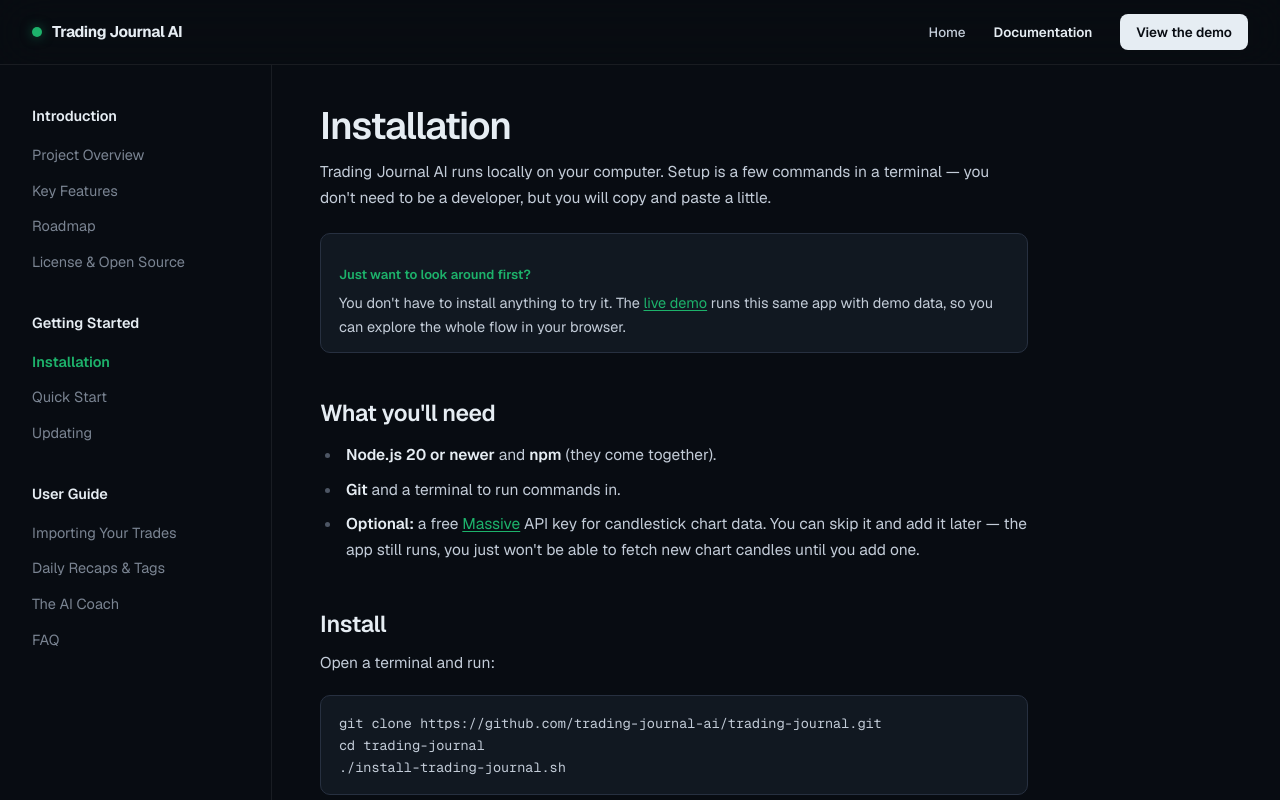
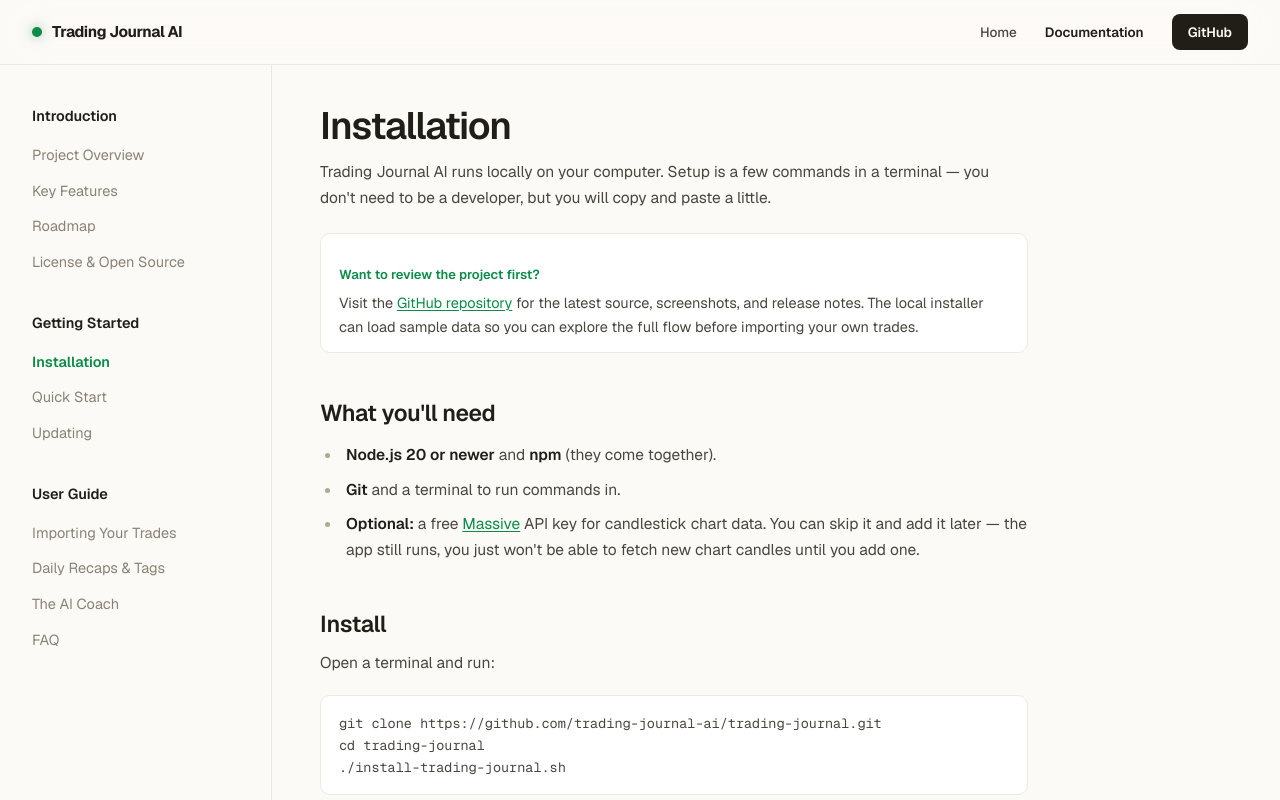
Before and after one commit to trading-journal-ai/trading-journal-site, a Next.js app: page /docs/getting-started/installation in a window 1280 px wide. Shown: the top 800 px of the page. Built offline with nearby package versions, Linux system fonts and the light colour scheme; no server answers.

Commit message:
Retire demo marketing and simplify landing page

```diff
--- a/src/app/components/site-header.tsx
+++ b/src/app/components/site-header.tsx
@@ -3,7 +3,7 @@
 import Link from "next/link";
 import { usePathname } from "next/navigation";
 
-const demoUrl = process.env.NEXT_PUBLIC_DEMO_URL ?? "https://demo.trading-journal.ai/demo";
+const githubUrl = "https://github.com/trading-journal-ai/trading-journal";
 
 // The site-wide global nav. Shared by the landing page and the docs section so
 // they read as one app. The landing page gets scroll-section links; docs swaps
@@ -52,12 +52,14 @@
           >
             Documentation
           </Link>
-          <Link
-            href={demoUrl}
+          <a
+            href={githubUrl}
+            rel="noreferrer"
+            target="_blank"
             className="inline-flex h-9 items-center rounded-lg bg-[var(--foreground)] px-4 text-[13.5px] font-semibold text-[var(--background)] transition-opacity hover:opacity-90"
           >
-            View the demo
-          </Link>
+            GitHub
+          </a>
         </nav>
       </div>
     </header>
--- a/src/app/components/theme-toggle.tsx
+++ b/src/app/components/theme-toggle.tsx
@@ -14,9 +14,9 @@
 }
 
 export function ThemeToggle() {
-  // Server + first client render resolve to "dark" (the default, no data-theme),
-  // matching the no-flash script's baseline, then sync to the live DOM attribute.
-  const theme = useSyncExternalStore(subscribeTheme, readTheme, () => "dark");
+  // Server + first client render resolve to daylight, matching the default HTML
+  // attribute; the live DOM then reflects any explicit saved dark preference.
+  const theme = useSyncExternalStore(subscribeTheme, readTheme, () => "daylight");
 
   const apply = (next: "dark" | "daylight") => {
     if (next === "daylight") {
--- a/src/app/docs/getting-started/installation/page.mdx
+++ b/src/app/docs/getting-started/installation/page.mdx
@@ -8,10 +8,10 @@
 Trading Journal AI runs locally on your computer. Setup is a few commands in a terminal —
 you don't need to be a developer, but you will copy and paste a little.
 
-<Note title="Just want to look around first?">
-You don't have to install anything to try it. The
-[live demo](https://demo.trading-journal.ai/demo) runs this same app with demo data, so you
-can explore the whole flow in your browser.
+<Note title="Want to review the project first?">
+Visit the [GitHub repository](https://github.com/trading-journal-ai/trading-journal) for
+the latest source, screenshots, and release notes. The local installer can load sample
+data so you can explore the full flow before importing your own trades.
 </Note>
 
 ## What you'll need
--- a/src/app/docs/guide/ai-coach/page.mdx
+++ b/src/app/docs/guide/ai-coach/page.mdx
@@ -8,9 +8,9 @@
 <Note title="In development">
 The coach is an **early version**, not a finished feature. An early form of live review
 already works: configure your own OpenAI API key locally and the coach can draft a review
-of your actual trades today. The hosted demo shows seeded examples of what that looks
-like. The guided setup, other model providers, and deeper rule-checking are still being
-built — this page describes both what works now and where it's headed.
+of your actual trades today. The local sample data provides seeded examples to review.
+The guided setup, other model providers, and deeper rule-checking are still being built —
+this page describes both what works now and where it's headed.
 </Note>
 
 The coach is a post-trade review assistant that reads the context you've already
--- a/src/app/docs/guide/faq/page.mdx
+++ b/src/app/docs/guide/faq/page.mdx
@@ -28,8 +28,8 @@
 
 No — but you'll use a terminal briefly to install it. If you can copy and paste a few
 commands, you can get it running; day to day it's a normal app in your browser. You'll need
-**Node.js 20+**. If you'd rather look first, start with the
-[live demo](https://demo.trading-journal.ai/demo).
+**Node.js 20+**. You can review the latest work in the
+[GitHub repository](https://github.com/trading-journal-ai/trading-journal) before installing.
 
 ## Which brokers can I import from?
 
@@ -64,8 +64,7 @@
 ## Can I run it on my own server?
 
 You can — it's your code and your data. Just remember that deploying it moves your journal off
-your local machine, which is a deliberate trade-off against the local-first default. The
-hosted demo runs this same app with demo data and read-only settings.
+your local machine, which is a deliberate trade-off against the local-first default.
 
 ## How is this different from my broker's built-in journal?
 
--- a/src/app/docs/page.mdx
+++ b/src/app/docs/page.mdx
@@ -66,7 +66,7 @@
 time.
 
 <Note title="New here?">
-The fastest way to get a feel for it is the [live demo](https://demo.trading-journal.ai/demo),
-which comes loaded with seeded trades and notes. When you're ready to run your own,
-head to [Installation](/docs/getting-started/installation).
+Start with the [GitHub repository](https://github.com/trading-journal-ai/trading-journal)
+to see the latest work, or head to [Installation](/docs/getting-started/installation) to
+run the journal locally with sample data or your own trades.
 </Note>
--- a/src/app/globals.css
+++ b/src/app/globals.css
@@ -63,55 +63,6 @@
 /* Sticky header ground: theme background at 75% so it works in both themes. */
 .tj-header {
   background: color-mix(in srgb, var(--background) 75%, transparent);
-}
-
-/* Hero image fades — blend the product screenshot into the page ground.
-   Token-based so the fade lands on charcoal in dark and cream in daylight. */
-.tj-hero-fade-x {
-  background: linear-gradient(
-    90deg,
-    var(--background) 0%,
-    color-mix(in srgb, var(--background) 96%, transparent) 30%,
-    color-mix(in srgb, var(--background) 78%, transparent) 52%,
-    color-mix(in srgb, var(--background) 34%, transparent) 78%,
-    color-mix(in srgb, var(--background) 16%, transparent) 100%
-  );
-}
-
-.tj-hero-fade-y {
-  background: linear-gradient(
-    180deg,
-    transparent 0%,
-    color-mix(in srgb, var(--background) 24%, transparent) 58%,
-    var(--background) 100%
-  );
-}
-
-.tj-hero-atmosphere {
-  background: radial-gradient(circle at 72% 36%, rgba(89, 230, 158, 0.12), transparent 34%);
-}
-
-/* Daylight is deliberately neutral: soften the screenshot's green cast and
-   dissolve its left boundary before the cream overlay takes over. */
-:root[data-theme="daylight"] .tj-hero-product {
-  filter: saturate(0.88) sepia(0.03);
-  mask-image: linear-gradient(90deg, transparent 0%, rgba(0, 0, 0, 0.25) 24%, #000 49%, #000 100%);
-  opacity: 1;
-}
-
-:root[data-theme="daylight"] .tj-hero-fade-x {
-  background: linear-gradient(
-    90deg,
-    var(--background) 0%,
-    color-mix(in srgb, var(--background) 96%, transparent) 28%,
-    color-mix(in srgb, var(--background) 74%, transparent) 49%,
-    color-mix(in srgb, var(--background) 30%, transparent) 72%,
-    transparent 100%
-  );
-}
-
-:root[data-theme="daylight"] .tj-hero-atmosphere {
-  background: radial-gradient(circle at 72% 36%, rgba(121, 104, 81, 0.07), transparent 36%);
 }
 
 /* The daylight browser mockup needs a diffuse paper-like lift, not a dense shelf. */
--- a/src/app/layout.tsx
+++ b/src/app/layout.tsx
@@ -54,15 +54,16 @@
   return (
     <html
       lang="en"
+      data-theme="daylight"
       suppressHydrationWarning
       className={`${geistSans.variable} ${geistMono.variable} antialiased`}
     >
       <body>
-        {/* Apply the stored theme before paint so daylight users don't flash dark. */}
+        {/* Respect an explicit saved choice before paint; new visitors stay daylight. */}
         <script
           dangerouslySetInnerHTML={{
             __html:
-              "try{var t=localStorage.getItem('tj-theme');if(t==='daylight')document.documentElement.setAttribute('data-theme','daylight');}catch(e){}",
+              "try{var t=localStorage.getItem('tj-theme');if(t==='dark')document.documentElement.removeAttribute('data-theme');else document.documentElement.setAttribute('data-theme','daylight');}catch(e){}",
           }}
         />
         {children}
--- a/src/app/page.tsx
+++ b/src/app/page.tsx
@@ -1,13 +1,15 @@
 "use client";
 
-import Link from "next/link";
 import { useEffect, useRef, useState } from "react";
 
 import { SiteHeader } from "./components/site-header";
 import { ThemeToggle } from "./components/theme-toggle";
 
 const githubUrl = "https://github.com/trading-journal-ai/trading-journal";
-const demoUrl = process.env.NEXT_PUBLIC_DEMO_URL ?? "https://demo.trading-journal.ai/demo";
+
+// Keep the section available for a future marketing pass without mounting its
+// observer or animation while the current story is intentionally hidden.
+const showLearningLoop = false;
 
 const installCommand = `git clone ${githubUrl}.git
 cd trading-journal
@@ -63,7 +65,7 @@
         <Hero />
         <ReviewHabit />
         <CoachSection />
-        <LearningLoopSection />
+        {showLearningLoop ? <LearningLoopSection /> : null}
         <LocalFirstSection />
         <GetStartedSection />
       </main>
@@ -76,16 +78,6 @@
 function Hero() {
   return (
     <section className="relative isolate overflow-hidden border-b border-[var(--hairline)]">
-      <div aria-hidden="true" className="absolute inset-x-0 top-0 -z-30 hidden h-[620px] overflow-hidden md:block md:h-[670px] lg:h-[720px]">
-        <div
-          className="tj-hero-product absolute left-1/2 top-0 h-full w-[calc(100%-3rem)] max-w-[1136px] -translate-x-1/2 bg-[length:auto_94%] bg-[right_top] bg-no-repeat opacity-85 md:w-[calc(100%-4rem)]"
-          style={{ backgroundImage: "url(/landing-page/trading-journal-hero.png)" }}
-        />
-        <div className="tj-hero-fade-x absolute inset-0" />
-        <div className="tj-hero-fade-y absolute inset-0" />
-        <div className="tj-hero-atmosphere absolute left-1/2 top-0 h-[calc(100%-40px)] w-[calc(100%-3rem)] max-w-[1136px] -translate-x-1/2 md:w-[calc(100%-4rem)]" />
-      </div>
-
       <div className="mx-auto w-full max-w-[1200px] px-6 pb-12 pt-16 md:px-8 md:pt-[72px] lg:pb-14">
         <div className="max-w-[760px]">
           <SectionEyebrow className="text-[11.5px] text-[var(--accent)]">
@@ -101,10 +93,7 @@
           </p>
 
           <div className="mt-8 flex flex-col gap-3.5 sm:flex-row sm:items-center">
-            <PrimaryButton href={demoUrl}>View the live demo</PrimaryButton>
-            <GhostButton href={githubUrl}>
-              View on GitHub
-            </GhostButton>
+            <PrimaryButton href={githubUrl}>View on GitHub</PrimaryButton>
           </div>
           <p className="mt-[18px] text-[13px] text-[var(--muted)]">
             No signup · No subscription · Your data stays on your machine
@@ -792,17 +781,14 @@
       <div className="mx-auto w-full max-w-[900px] px-6 py-24 text-center md:px-8">
         <SectionEyebrow>Get started</SectionEyebrow>
         <h2 className="mx-auto mt-5 max-w-[760px] text-balance text-[32px] font-semibold leading-[1.08] tracking-[-0.025em] md:text-[42px]">
-          Try the demo, or run your own in two minutes.
+          Run your own in two minutes.
         </h2>
         <p className="mx-auto mt-[22px] max-w-[560px] text-pretty text-[17px] leading-[1.6] text-[var(--prose,#99a3b1)]">
-          Explore the hosted demo with seeded trades and journal notes, or clone the repo
-          and start a private local journal with your own broker CSV.
+          Clone the open-source repo and start a private local journal with your own
+          broker CSV or the included sample data.
         </p>
         <div className="mt-9 flex flex-col justify-center gap-3.5 sm:flex-row">
-          <PrimaryButton href={demoUrl}>View the live demo</PrimaryButton>
-          <GhostButton href={githubUrl}>
-            View on GitHub
-          </GhostButton>
+          <PrimaryButton href={githubUrl}>View on GitHub</PrimaryButton>
         </div>
         <InstallCommand />
       </div>
@@ -851,9 +837,6 @@
           <span className="ml-1.5 text-[13px] text-[var(--faint)]">trading-journal.ai</span>
         </div>
         <div className="flex flex-wrap items-center gap-x-6 gap-y-4 text-[13px] text-[var(--muted)]">
-          <Link href={demoUrl} className="transition-colors hover:text-[var(--foreground)]">
-            Demo
-          </Link>
           <a
             href={githubUrl}
             rel="noreferrer"
@@ -1052,8 +1035,7 @@
         </div>
         <div className="flex flex-1 justify-center">
           <div className="flex items-center gap-1.5 rounded-md border border-[var(--hairline)] bg-[var(--background)] px-3.5 py-1 font-mono text-xs text-[var(--muted)]">
-            <LockGlyph />
-            demo.trading-journal.ai/demo
+            localhost:3000
           </div>
         </div>
         <div className="w-[52px]" />
@@ -1258,25 +1240,14 @@
 
 function PrimaryButton({ href, children }: { href: string; children: React.ReactNode }) {
   return (
-    <Link
+    <a
       href={href}
+      rel="noreferrer"
+      target="_blank"
       className="inline-flex h-12 items-center justify-center gap-2 rounded-[9px] bg-[var(--foreground)] px-[22px] text-[15px] font-semibold text-[var(--background)] transition-opacity hover:opacity-90"
     >
       {children}
       <ArrowRight className="ml-0" />
-    </Link>
-  );
-}
-
-function GhostButton({ href, children }: { href: string; children: React.ReactNode }) {
-  return (
-    <a
-      href={href}
-      rel="noreferrer"
-      target="_blank"
-      className="inline-flex h-12 items-center justify-center gap-2 rounded-[9px] border border-[var(--border)] px-[22px] text-[15px] font-semibold text-[var(--foreground)] transition-colors hover:border-[var(--muted)] hover:bg-[var(--surface)]"
-    >
-      {children}
     </a>
   );
 }
@@ -1286,15 +1257,6 @@
     <svg className={`${className} size-4`} viewBox="0 0 24 24" fill="none" stroke="currentColor" strokeWidth="1.8" strokeLinecap="round" strokeLinejoin="round">
       <path d="M5 12h14" />
       <path d="m13 6 6 6-6 6" />
-    </svg>
-  );
-}
-
-function LockGlyph() {
-  return (
-    <svg className="size-[11px]" viewBox="0 0 14 14" fill="none" stroke="var(--accent)" strokeWidth="1.6" aria-hidden="true">
-      <rect x="3" y="6.5" width="8" height="5.5" rx="1" />
-      <path d="M4.5 6.5V4.5a2.5 2.5 0 0 1 5 0v2" />
     </svg>
   );
 }
```
Also changed, not shown: 1 other file (tests, documents, lock files or other folders).
